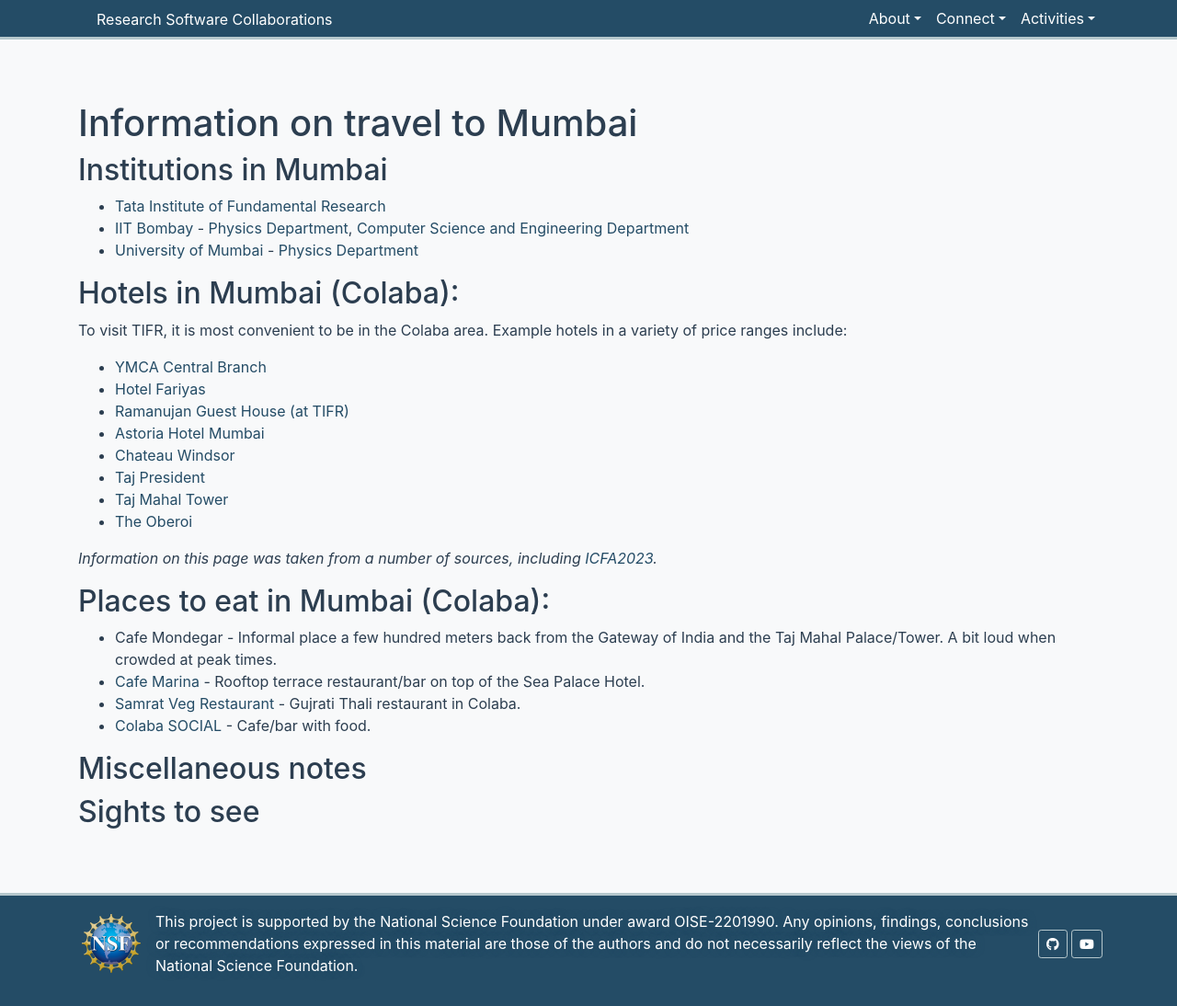
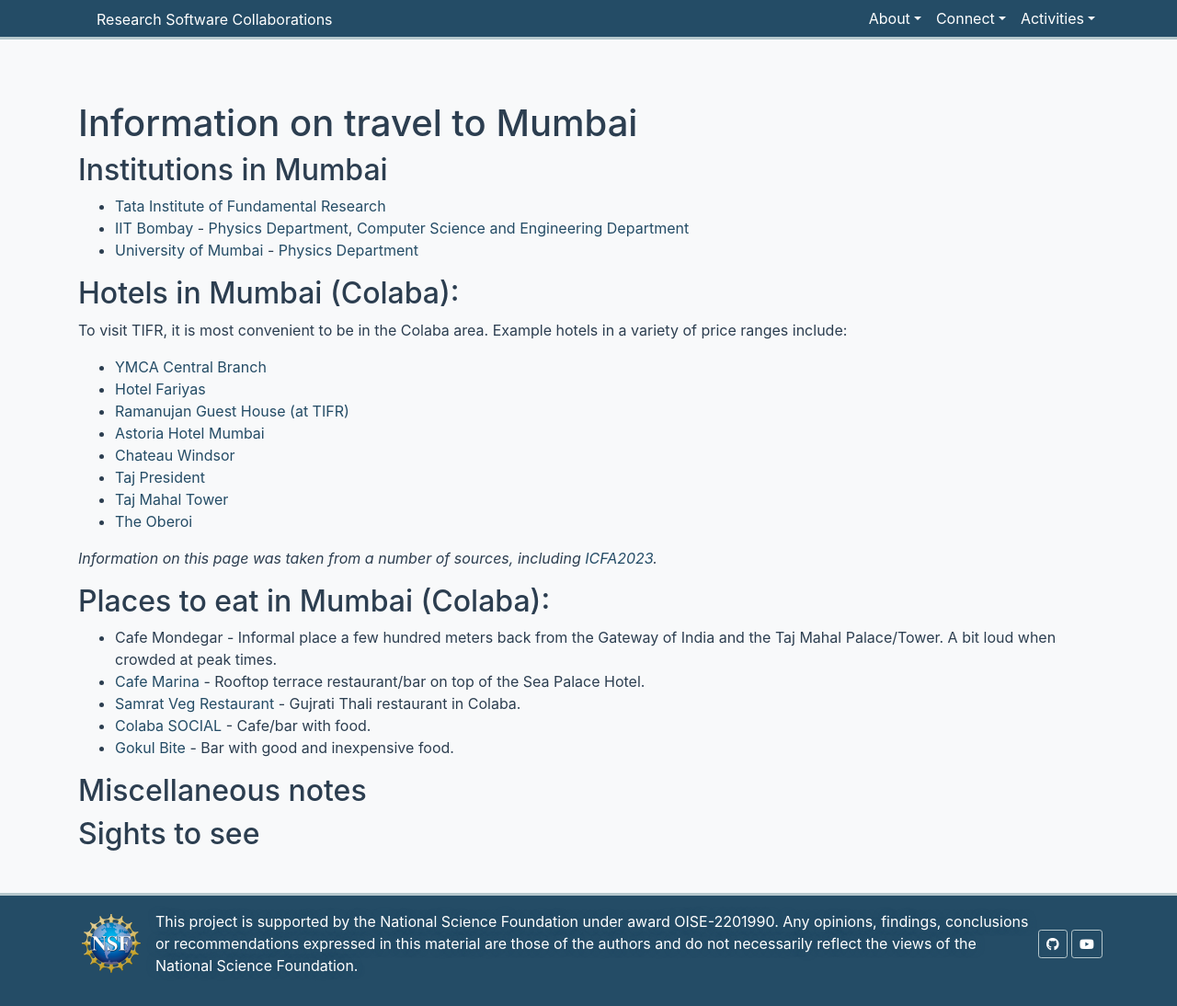
Before and after one commit to research-software-collaborations/research-software-collaborations.github.io, a Jekyll site: the page built from pages/info/travel-to-mumbai.md, in a window 1280 px wide and 1094 px high. Shown: the whole window at 92% size. Built offline with Jekyll 4.4.1, drawn with Linux system fonts in a browser that asks for light colours; cached includes are drawn as plain includes.

Commit message:
add Gokul Bite

```diff
--- a/pages/info/travel-to-mumbai.md
+++ b/pages/info/travel-to-mumbai.md
@@ -34,6 +34,7 @@ hotels in a variety of price ranges include:
   * [Cafe Marina](http://www.seapalacehotel.net/restaurants/restaurants.htm) - Rooftop terrace restaurant/bar on top of the Sea Palace Hotel.
   * [Samrat Veg Restaurant](http://www.prashantcaterers.com/samrat/) - Gujrati Thali restaurant in Colaba.
   * [Colaba SOCIAL](https://www.google.com/maps/place/Colaba+SOCIAL/@18.9216619,72.8322984,17z/data=!3m1!4b1!4m5!3m4!1s0x3be7d1c0ea74b9bf:0x41c1d5b1ada97f8c!8m2!3d18.9216619!4d72.8322984) - Cafe/bar with food.
+  * [Gokul Bite](https://gokul-bite.business.site/?utm_source=gmb&utm_medium=referral) - Bar with good and inexpensive food.
 
 ## Miscellaneous notes
 
```
